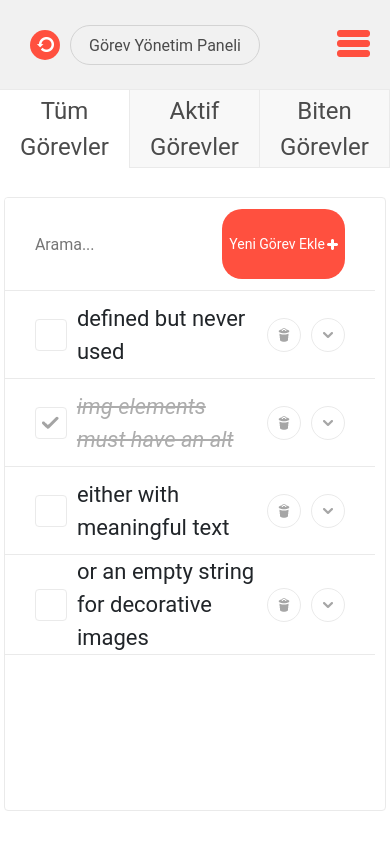
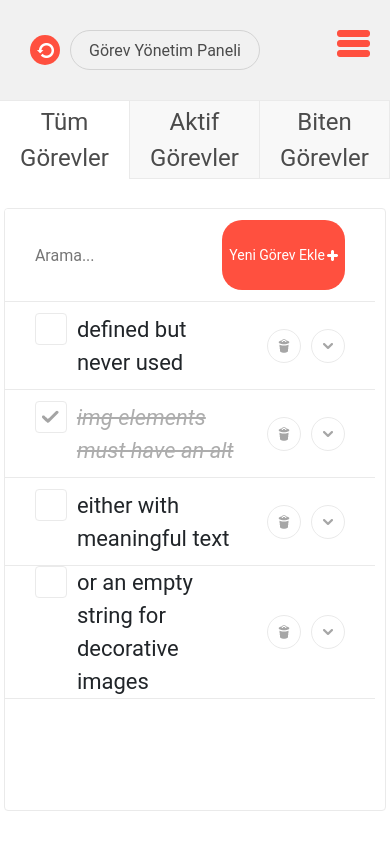
Before and after one commit to emrejz/todoFbrkmdy, a React (Create React App) app: page / in a window 390 px wide. Shown: the top 844 px of the page. Built offline with nearby package versions, Linux system fonts and the light colour scheme.

Commit message:
mobil bug

```diff
--- a/src/components/Content/Main/Header.js
+++ b/src/components/Content/Main/Header.js
@@ -18,7 +18,7 @@ const Header = ({ actvTab, setActvTab, activeMissions }) => {
         onClick={() => setActvTab(1)}
       >
         <img src={all} alt="all" />
-        <div>Tüm Görevler</div>
+        <div className="allMissionsText">Tüm Görevler</div>
       </div>
       <div
         className="tab"
--- a/src/components/Content/Main/ListItem.js
+++ b/src/components/Content/Main/ListItem.js
@@ -17,6 +17,7 @@ export default function ListItem({ item, dispatch, state }) {
   };
   return (
     <div className="itemCont">
+      <div className="flxRow">
         <div
           className="checkBox"
           onClick={() => dispatch({ type: "CHECK", payload: item.id })}
@@ -26,6 +27,8 @@ export default function ListItem({ item, dispatch, state }) {
         <span className={!item.checked ? "itemText" : "itemText checked"}>
           {item.text}
         </span>
+      </div>
+      <div className="flxRow">
         <div
           className="circle"
           onClick={() => dispatch({ type: "DELETE", payload: item.id })}
@@ -36,5 +39,6 @@ export default function ListItem({ item, dispatch, state }) {
           <img className="arrowIcon" src={arrow} alt="arrow" />
         </div>
       </div>
+    </div>
   );
 }
--- a/src/components/Content/Main/ListItem.scss
+++ b/src/components/Content/Main/ListItem.scss
@@ -11,6 +11,11 @@
   padding-right: 30px;
   overflow-y: auto;
   overflow-x: hidden;
+  justify-content: space-between;
+}
+.flxRow {
+  display: flex;
+  flex-flow: row nowrap;
 }
 .checkBox {
   width: 32px;
--- a/src/components/Content/Main/main.scss
+++ b/src/components/Content/Main/main.scss
@@ -5,6 +5,9 @@
   display: flex;
   flex-direction: column;
   background-color: white;
+  flex: 1;
+  overflow: hidden;
+  flex-wrap: nowrap;
 }
 .header {
   display: flex;
@@ -35,6 +38,7 @@
     margin-right: 16px;
   }
 }
+
 .contentCont {
   padding-top: 29px;
   padding-left: 30px;
@@ -43,6 +47,7 @@
   padding-right: 140px;
   width: 100%;
   height: 100%;
+  flex: auto;
 }
 .contentWrapper {
   overflow: hidden;
@@ -145,6 +150,12 @@
     min-height: 70px;
   }
 }
+@media only screen and (max-width: 430px) {
+  .allMissionsText {
+    word-spacing: 7px;
+  }
+}
+
 @media only screen and (max-width: 1000px) {
   .info1 {
     display: none;
--- a/src/components/Content/content.scss
+++ b/src/components/Content/content.scss
@@ -4,4 +4,6 @@
   background-color: #f1f1f1;
   display: flex;
   flex-direction: column;
+  flex: 1;
+  flex-wrap: nowrap;
 }
```
Lines whose indentation alone changed are shown as unchanged.
